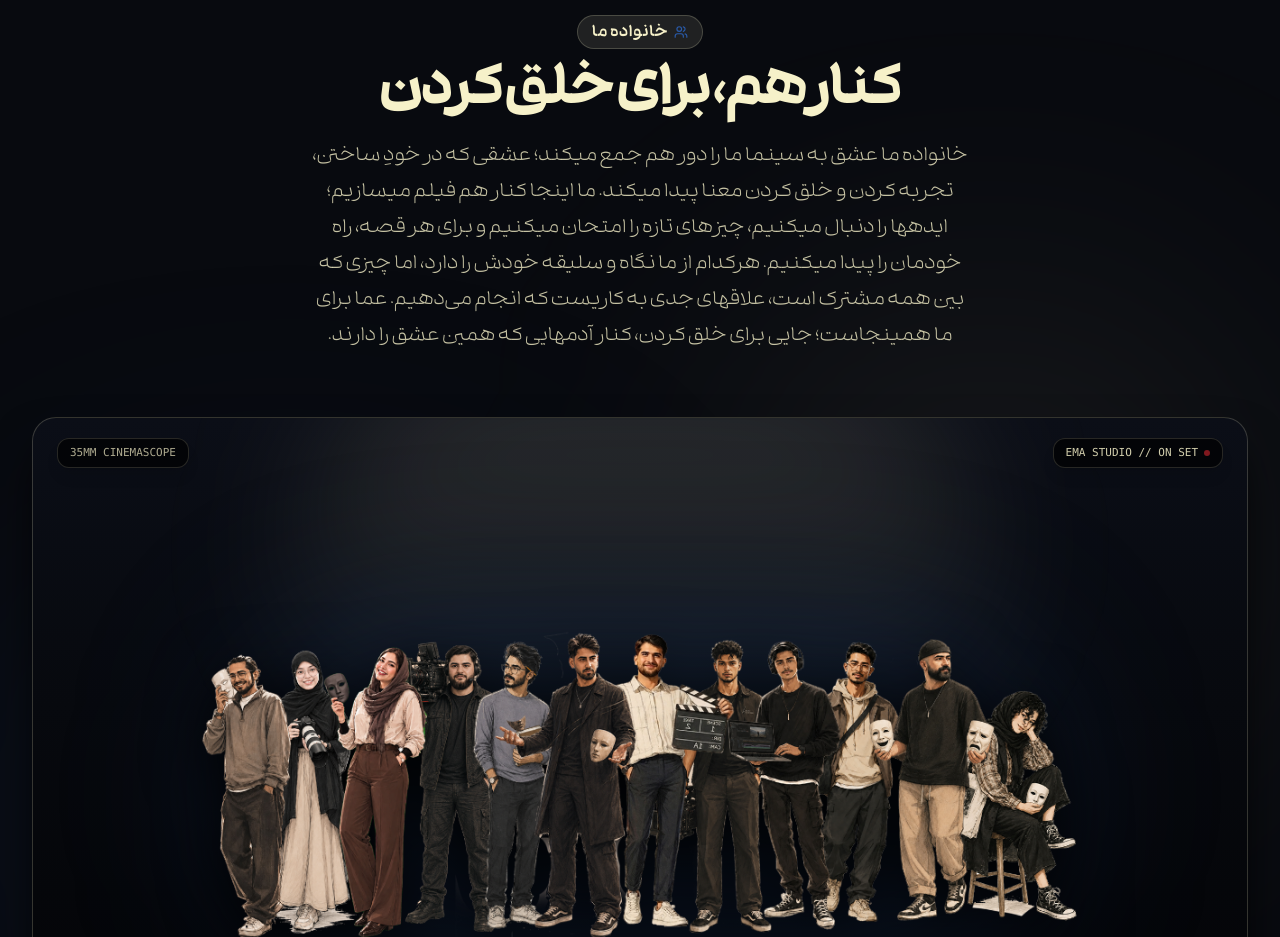
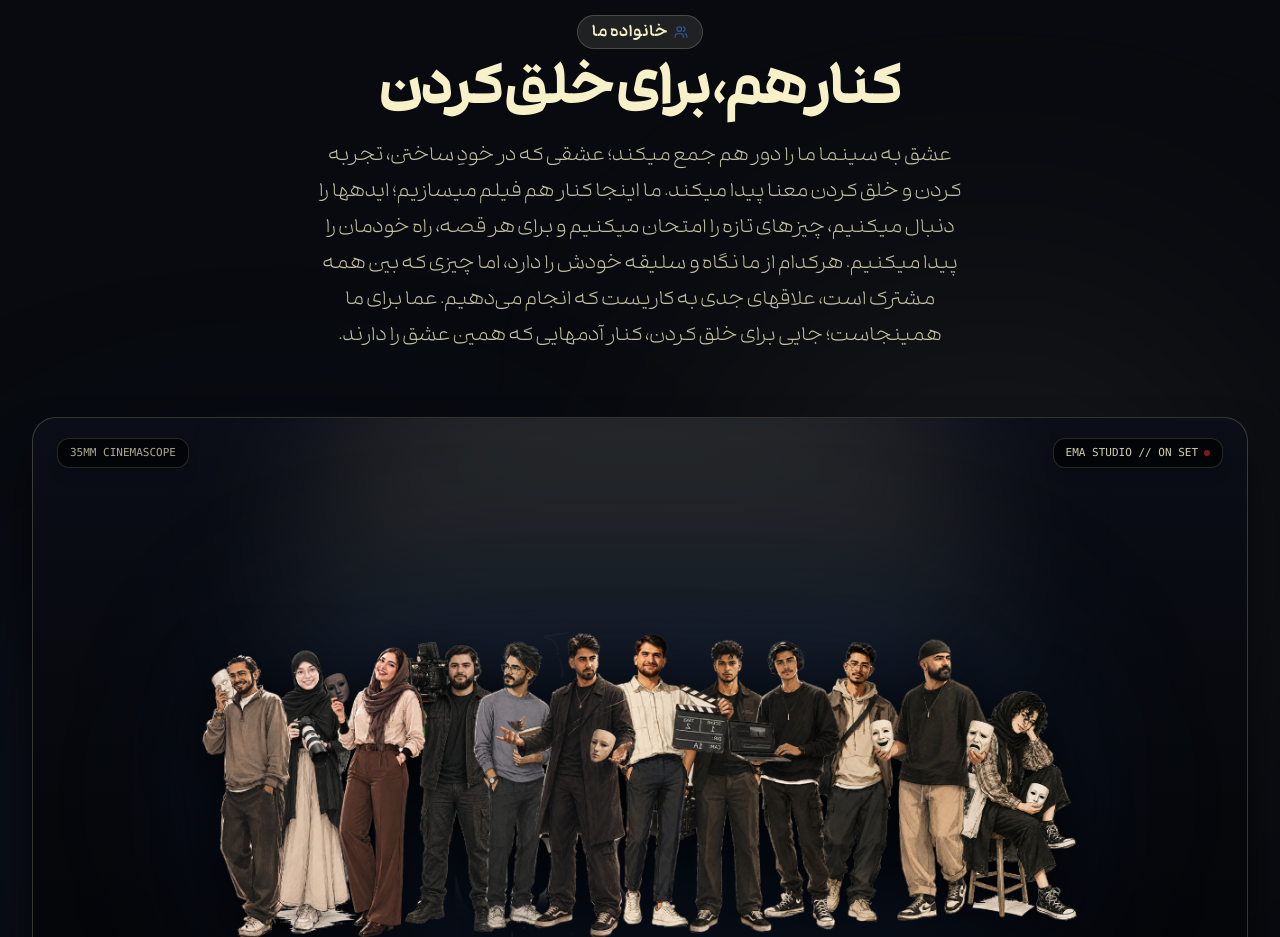
Before and after one commit to arsalan-ebrahimi/Ema-Project, a React (Vite) app: page / in a window 1280 px wide. Shown: the part 2880-3817 px from the top of the page. Built offline with nearby package versions, Linux system fonts and the light colour scheme.

Commit message:
Update content.js

```diff
--- a/src/Constants/content.js
+++ b/src/Constants/content.js
@@ -49,7 +49,7 @@ export const WORK_PAGE_CONTENT = {
 export const FAMILY_CONTENT = {
   tag: "خانواده ما",
   heading: "کنار هم، برای خلق کردن",
-  body: "خانواده ما عشق به سینما ما را دور هم جمع میکند؛ عشقی که در خودِ ساختن، تجربه کردن و خلق کردن معنا پیدا میکند. ما اینجا کنار هم فیلم میسازیم؛ ایدهها را دنبال میکنیم، چیزهای تازه را امتحان میکنیم و برای هر قصه، راه خودمان را پیدا میکنیم. هرکدام از ما نگاه و سلیقه خودش را دارد، اما چیزی که بین همه مشترک است، علاقهای جدی به کاریست که انجام می‌دهیم. عما برای ما همینجاست؛ جایی برای خلق کردن، کنار آدمهایی که همین عشق را دارند.",
+  body: "عشق به سینما ما را دور هم جمع میکند؛ عشقی که در خودِ ساختن، تجربه کردن و خلق کردن معنا پیدا میکند. ما اینجا کنار هم فیلم میسازیم؛ ایدهها را دنبال میکنیم، چیزهای تازه را امتحان میکنیم و برای هر قصه، راه خودمان را پیدا میکنیم. هرکدام از ما نگاه و سلیقه خودش را دارد، اما چیزی که بین همه مشترک است، علاقهای جدی به کاریست که انجام می‌دهیم. عما برای ما همینجاست؛ جایی برای خلق کردن، کنار آدمهایی که همین عشق را دارند.",
   disciplines: [
     { title: "کارگردانی", desc: "نگاه نافذ و هدایت چشم‌انداز قصه" },
     { title: "فیلمبرداری", desc: "قاب‌بندی و بازی با نور و بافت" },
```
